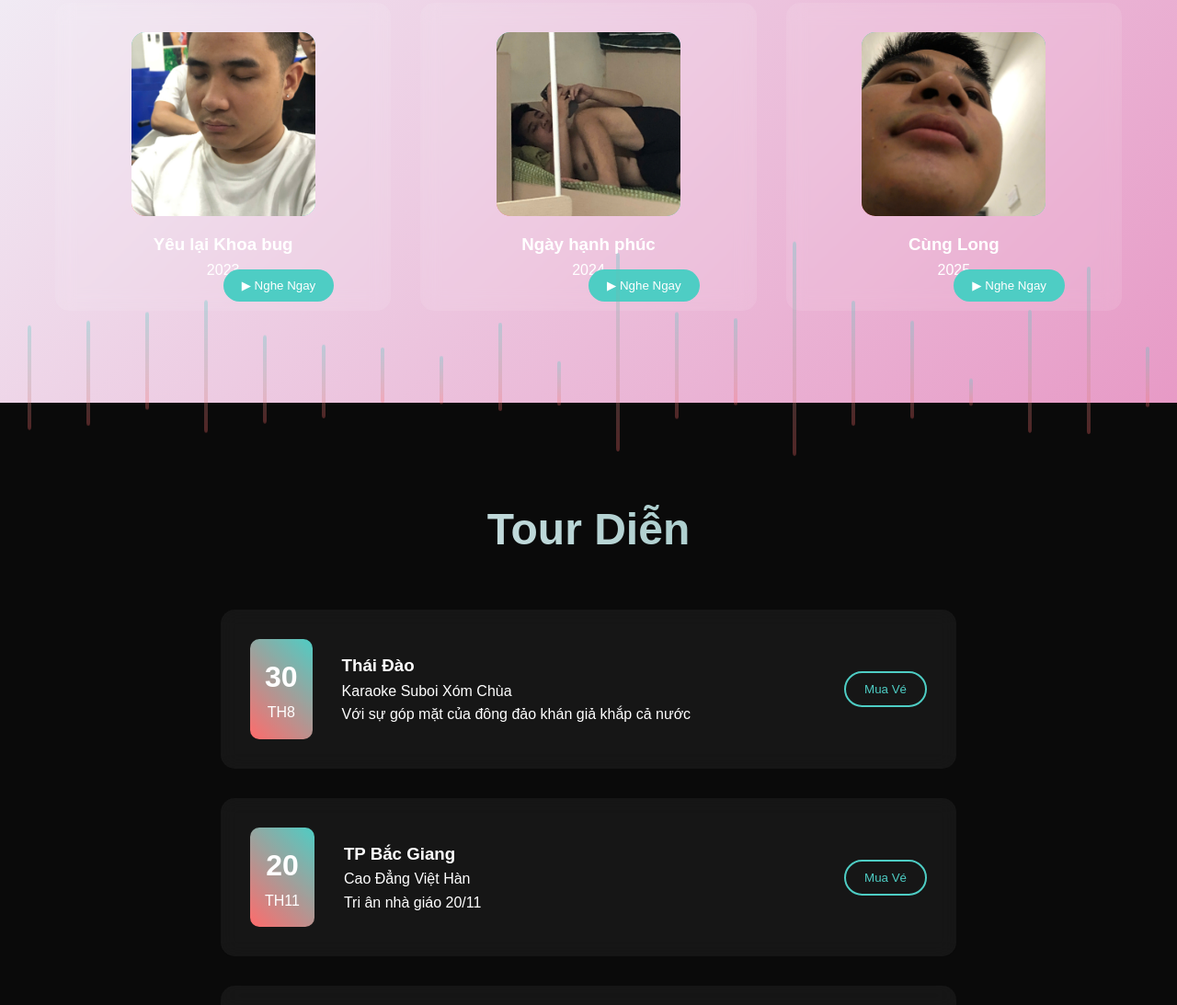
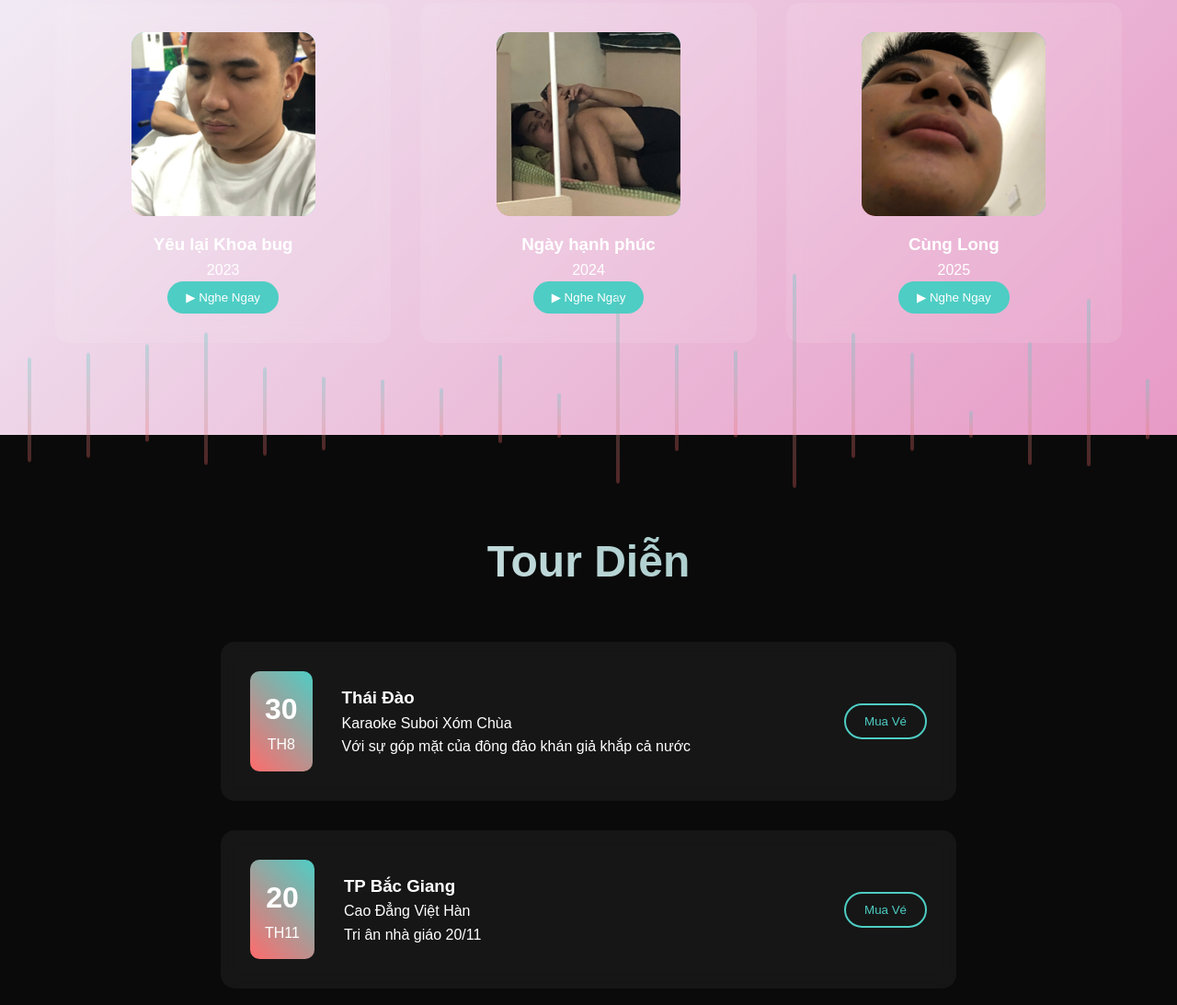
Before and after one commit to NgNhi2006/BuiLong, a plain HTML site: page index.html in a window 1280 px wide. Shown: the part 1943-3036 px from the top of the page at 92% size. Drawn offline with Linux system fonts and the light colour scheme.

Commit message:
fix layout

```diff
--- a/assest/css/style.css
+++ b/assest/css/style.css
@@ -260,12 +260,6 @@ body {
     padding: 100px 0;
     background: linear-gradient(135deg, #f2f5fa 0%, #e79ac6 100%);
     position: relative;
-}
-.play-button {
-    position: absolute;
-    bottom: 10px;
-    left: 50%;
-    transform: translateX();
 }
 
 .music-grid {
```
